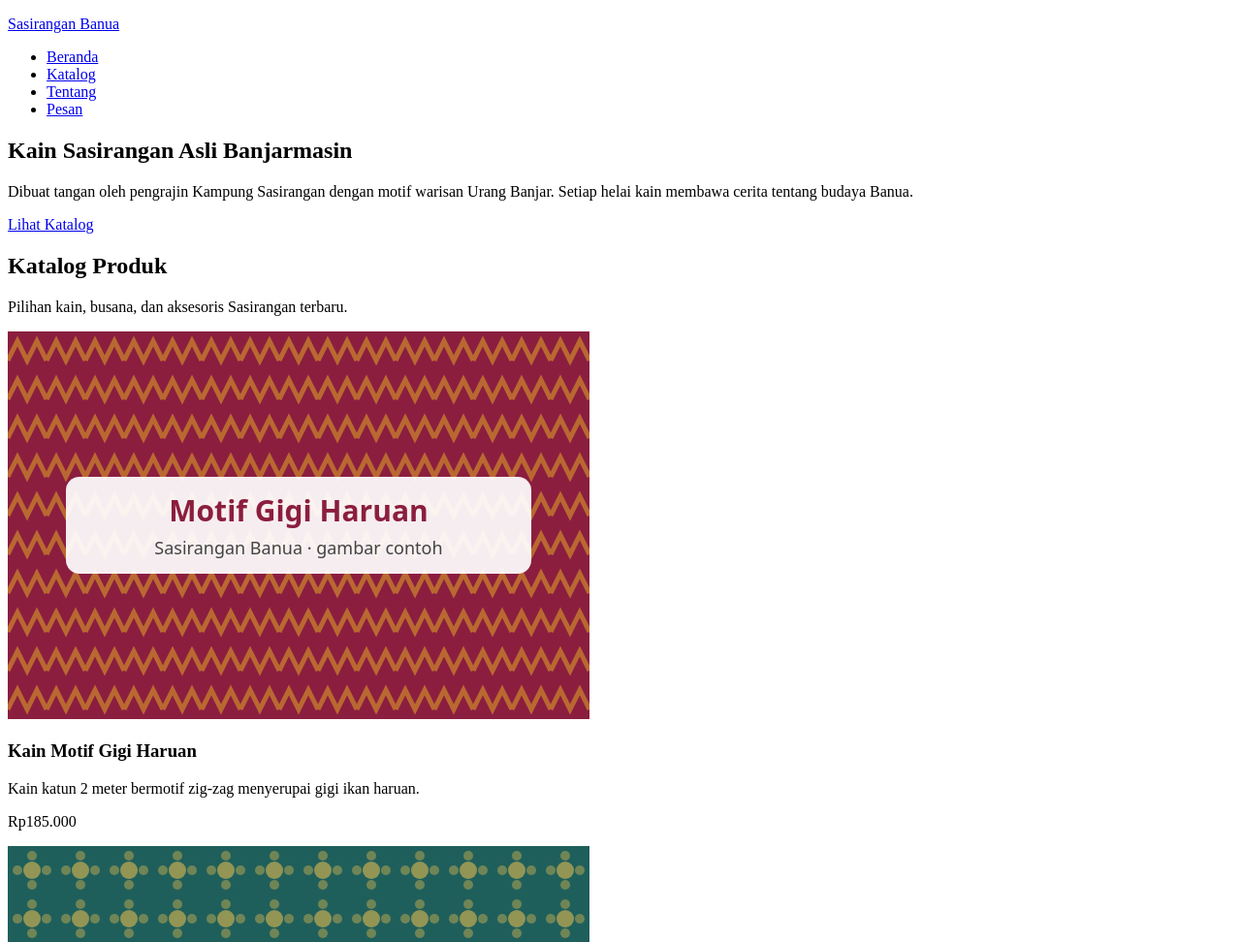
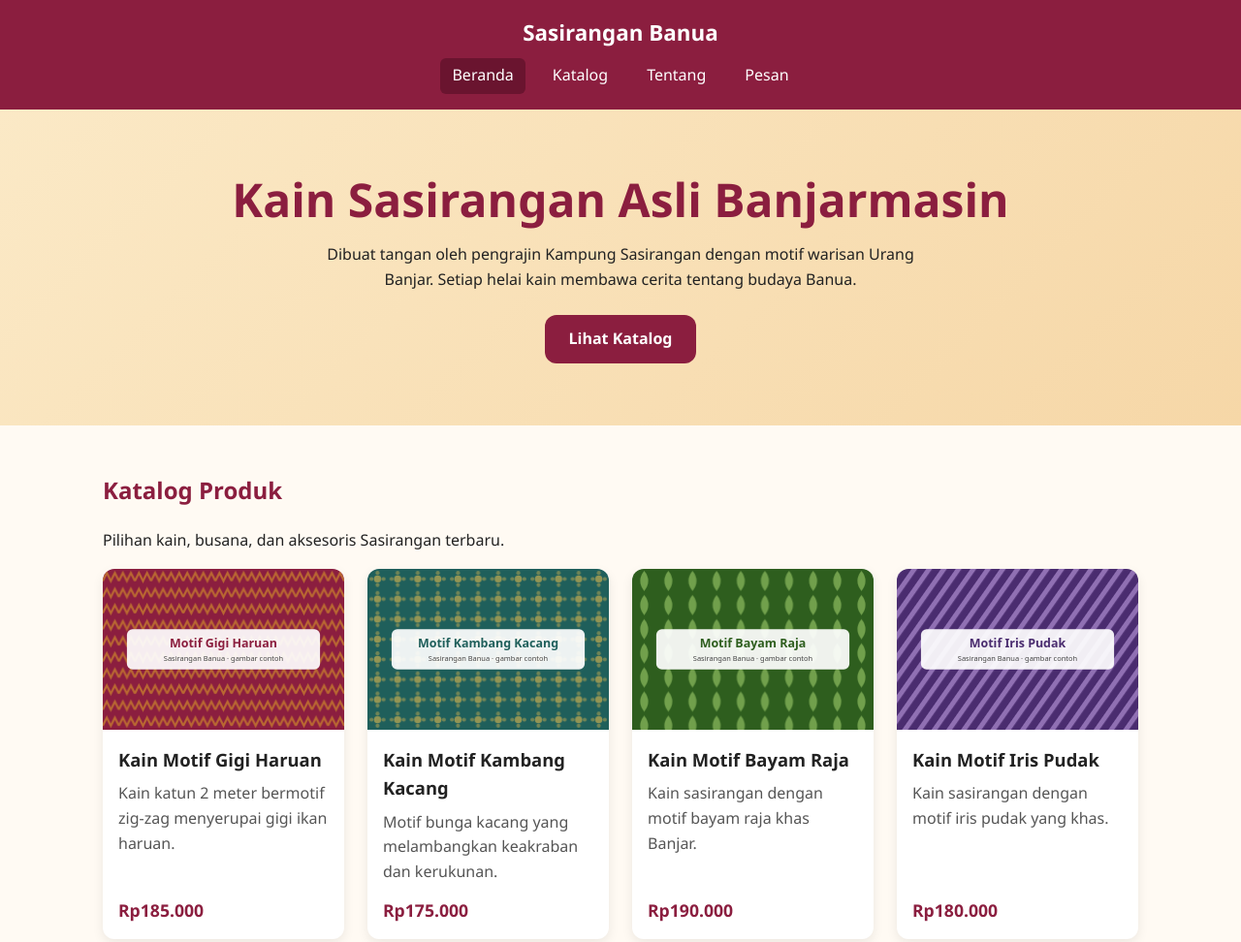
Before and after one commit to royy865/web1-2510010129, a plain HTML site: page index.html in a window 1280 px wide. Shown: the top 972 px of the page at 97% size. Drawn offline with Linux system fonts and the light colour scheme.

Commit message:
Tambah gaya dasar, header, hero, dan katalog grid.

```diff
--- /dev/null
+++ b/css/style.css
@@ -0,0 +1,223 @@
+/* =========================================================
+ Sasirangan Banua — style.css
+ Pendekatan: mobile-first (gaya dasar untuk HP, lalu
+ disesuaikan untuk layar lebar dengan media query)
+ ========================================================= */
+/* ---------- 1. Variabel (custom properties) ---------- */
+:root {
+    --warna-utama: #8b1e3f;
+    /* merah marun sasirangan */
+    --warna-utama-gelap: #6a142f;
+    --warna-aksen: #e0a526;
+    /* kuning kunyit */
+    --warna-krem: #fbe9c6;
+    --warna-teks: #222222;
+    --warna-teks-lembut: #555555;
+    --warna-latar: #fffaf3;
+    --warna-kartu: #ffffff;
+    --radius: 12px;
+    --bayangan: 0 4px 12px rgba(0, 0, 0, 0.08);
+    --lebar-maks: 1100px;
+}
+
+/* ---------- 2. Reset ringan & dasar ---------- */
+*,
+*::before,
+*::after {
+    box-sizing: border-box;
+}
+
+html {
+    scroll-behavior: smooth;
+    scroll-padding-top: 7rem;
+    /* agar judul tidak tertutup header sticky */
+}
+
+body {
+    margin: 0;
+    font-family: "Segoe UI", system-ui, -apple-system, Roboto, Arial, sans-serif;
+    font-size: 1rem;
+    line-height: 1.6;
+    color: var(--warna-teks);
+    background-color: var(--warna-latar);
+}
+
+img {
+    display: block;
+    max-width: 100%;
+    height: auto;
+}
+
+a {
+    color: var(--warna-utama);
+}
+
+/* Penanda fokus untuk pengguna keyboard — JANGAN dihapus */
+a:focus-visible,
+button:focus-visible,
+input:focus-visible,
+select:focus-visible,
+textarea:focus-visible {
+    outline: 3px solid var(--warna-utama-gelap);
+    outline-offset: 2px;
+}
+
+/* ---------- 3. Header & navigasi (Flexbox) ---------- */
+.header-situs {
+    position: sticky;
+    top: 0;
+    z-index: 10;
+    display: flex;
+    flex-direction: column;
+    /* HP: logo di atas menu */
+    align-items: center;
+    gap: 0.5rem;
+    padding: 1rem;
+    background-color: var(--warna-utama);
+    color: #ffffff;
+}
+
+.logo {
+    margin: 0;
+    font-size: 1.4rem;
+    font-weight: 700;
+}
+
+.logo a {
+    color: inherit;
+    text-decoration: none;
+}
+
+.menu {
+    display: flex;
+    flex-wrap: wrap;
+    justify-content: center;
+    gap: 0.25rem 1rem;
+    margin: 0;
+    padding: 0;
+    list-style: none;
+}
+
+.menu a {
+    display: block;
+    padding: 0.35rem 0.75rem;
+    border-radius: 6px;
+    color: #ffffff;
+    text-decoration: none;
+}
+
+.menu a:hover,
+.menu a[aria-current="page"] {
+    background-color: var(--warna-utama-gelap);
+}
+
+.header-situs a:focus-visible {
+    outline-color: #ffffff;
+    /* fokus putih agar terlihat di latar header yang gelap */
+}
+
+/* ---------- 4. Hero ---------- */
+.hero {
+    padding: 4rem 1rem;
+    text-align: center;
+    background: linear-gradient(135deg, var(--warna-krem), #f6d7a7);
+}
+
+.hero h1 {
+    margin: 0 0 1rem;
+    font-size: clamp(1.8rem, 5vw, 3rem);
+    line-height: 1.2;
+    color: var(--warna-utama);
+}
+
+.hero p {
+    max-width: 40rem;
+    margin: 0 auto 1.5rem;
+}
+
+/* ---------- 5. Tombol ---------- */
+.tombol {
+    display: inline-block;
+    padding: 0.75rem 1.5rem;
+    border: none;
+    border-radius: var(--radius);
+    background-color: var(--warna-utama);
+    color: #ffffff;
+    font: inherit;
+    font-weight: 600;
+    text-decoration: none;
+    cursor: pointer;
+    transition: background-color 0.2s ease, transform 0.2s ease;
+}
+
+.tombol:hover {
+    background-color: var(--warna-utama-gelap);
+    transform: translateY(-2px);
+}
+
+/* ---------- 6. Bagian (section) umum ---------- */
+.bagian {
+    max-width: var(--lebar-maks);
+    margin-inline: auto;
+    padding: 3rem 1rem;
+}
+
+.bagian h1,
+.bagian h2 {
+    margin-top: 0;
+    color: var(--warna-utama);
+}
+
+/* ---------- 7. Katalog (CSS Grid) ---------- */
+.katalog-grid {
+    display: grid;
+    grid-template-columns: repeat(auto-fill, minmax(240px, 1fr));
+    gap: 1.5rem;
+}
+
+.kartu {
+    display: flex;
+    flex-direction: column;
+    overflow: hidden;
+    border-radius: var(--radius);
+    background-color: var(--warna-kartu);
+    box-shadow: var(--bayangan);
+    transition: transform 0.2s ease;
+}
+
+.kartu:hover {
+    transform: translateY(-4px);
+}
+
+.kartu img {
+    width: 100%;
+    aspect-ratio: 3 / 2;
+    object-fit: cover;
+}
+
+.kartu-isi {
+    display: flex;
+    flex-direction: column;
+    flex-grow: 1;
+    /* isi kartu mengisi sisa tinggi */
+    padding: 1rem;
+}
+
+.kartu h3 {
+    margin: 0 0 0.5rem;
+    font-size: 1.15rem;
+}
+
+.kartu p {
+    margin: 0 0 0.75rem;
+    color: var(--warna-teks-lembut);
+}
+
+.kartu .harga {
+    margin-top: auto;
+    /* harga selalu di bagian bawah kartu */
+    margin-bottom: 0;
+    font-size: 1.1rem;
+    font-weight: 700;
+    color: var(--warna-utama);
+}
--- a/index.html
+++ b/index.html
@@ -5,6 +5,7 @@
   <meta name="viewport" content="width=device-width, initial-scale=1.0">
   <meta name="description" content="Katalog kain dan busana Sasirangan khas Banjarmasin karya pengrajin lokal.">
   <title>Sasirangan Banua | Kain Khas Banjar</title>
+  <link rel="stylesheet" href="css/style.css">
 </head>
 <body>
   <!-- ========== HEADER & NAVIGASI ========== -->
@@ -81,7 +82,7 @@
         </article>
 
         <article class="kartu">
-          <img src="img/naga-balimbum.svg"
+          <img src="img/naga-balimbur.svg"
                alt="Kain sasirangan motif naga balimbur"
                width="600" height="400">
           <div class="kartu-isi">
```
